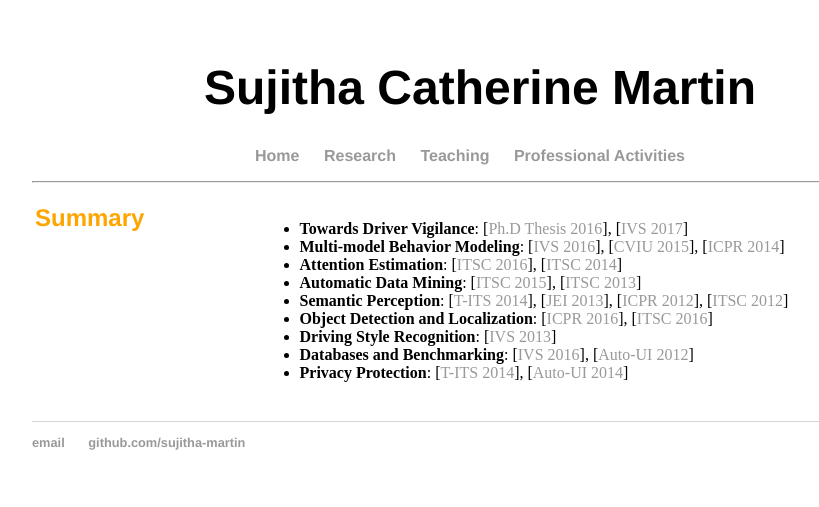
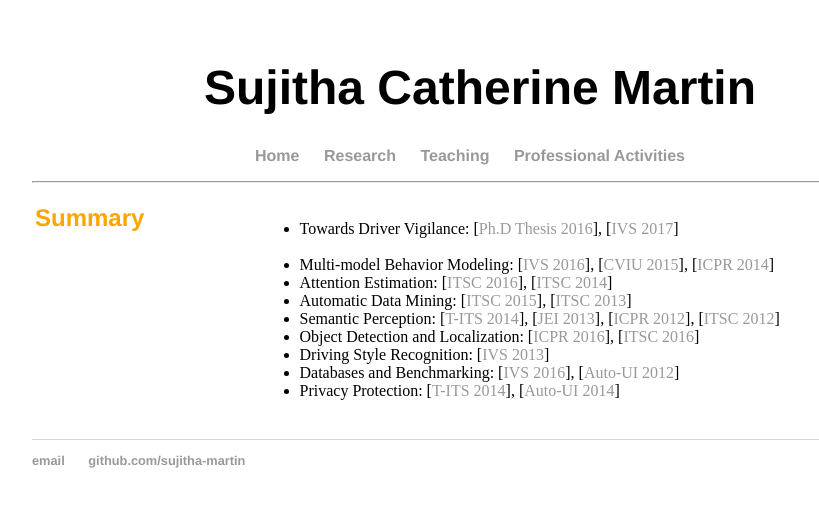
Before and after one commit to sujitha-martin/sujitha-martin.github.io, a Jekyll site: the page built from Research.html, in a window 1280 px wide. Shown: the top 507 px of the page, without its empty margins (160-979 px from the left). Built offline with Jekyll 4.4.1, drawn with Linux system fonts in a browser that asks for light colours.

```diff
--- a/Research.html
+++ b/Research.html
@@ -15,33 +15,34 @@ title: Research - Sujitha Martin
 	    <td  width="75%">
 	      <div class="paragraph" style="text-align:left;">
 		<ul>
-		  <li><strong>Towards Driver Vigilance</strong>:
+		  <li>Towards Driver Vigilance:
 		    [<a href="http://cvrr.ucsd.edu/scmartin/Dissertation_Sujitha_Martin_Final.pdf">Ph.D Thesis 2016</a>],
 		    [<a href="">IVS 2017</a>]
-		  <li><strong>Multi-model Behavior Modeling</strong>:
+		    <br /><br/>
+		  <li>Multi-model Behavior Modeling:
 		    [<a href="http://cvrr.ucsd.edu/publications/2016/0406.pdf">IVS 2016</a>],
 		    [<a href="http://cvrr.ucsd.edu/publications/2014/CVIUpredict.pdf">CVIU 2015</a>],
 		    [<a href="http://cvrr.ucsd.edu/publications/2014/headhandeye.pdf">ICPR 2014</a>]
-		  <li><strong>Attention Estimation</strong>:
+		  <li>Attention Estimation:
 		    [<a href="http://cvrr.ucsd.edu/publications/2016/VasliMartinTrivediITSC2016.pdf">ITSC 2016</a>],
 		    [<a href="http://cvrr.ucsd.edu/publications/2014/TawariMoegelmoseMartinMoeslundTrivedi_ITSC2014.pdf">ITSC 2014</a>]
-		  <li><strong>Automatic Data Mining</strong>:
+		  <li>Automatic Data Mining:
 		    [<a href="http://cvrr.ucsd.edu/publications/2015/MartinOhnbarTrivedi_ITSC2015.pdf">ITSC 2015</a>],
 		    [<a href="http://cvrr.ucsd.edu/publications/2013/SatzodaDriveAnalysis13.pdf">ITSC 2013</a>]
-		  <li><strong>Semantic Perception</strong>:
+		  <li>Semantic Perception:
 		    [<a href="http://cvrr.ucsd.edu/publications/2014/TawariMartinTrivedi_IEEETITS2014.pdf">T-ITS 2014</a>],
 		    [<a href="http://cvrr.ucsd.edu/publications/2013/hand_JEI13.pdf">JEI 2013</a>],
 		    [<a href="http://cvrr.ucsd.edu/publications/2012/Martin_ICPR2012.pdf">ICPR 2012</a>],
-        [<a href="http://cvrr.ucsd.edu/publications/2012/Martin_ITSC2012.pdf">ITSC 2012</a>]
-		  <li><strong>Object Detection and Localization</strong>:
+                    [<a href="http://cvrr.ucsd.edu/publications/2012/Martin_ITSC2012.pdf">ITSC 2012</a>]
+		  <li>Object Detection and Localization:
 		    [<a href="http://cvrr.ucsd.edu/publications/2016/YuenMartinTrivediICPR2016.pdf">ICPR 2016</a>],
 		    [<a href="http://cvrr.ucsd.edu/publications/2016/YuenMartinTrivediITSC2016.pdf">ITSC 2016</a>]
-		  <li><strong>Driving Style Recognition</strong>:
+		  <li>Driving Style Recognition:
 		    [<a href="http://cvrr.ucsd.edu/publications/2013/LarrySujithaTrivedi_IV13.pdf">IVS 2013</a>]
-		  <li><strong>Databases and Benchmarking</strong>:
+		  <li>Databases and Benchmarking:
 		    [<a href="http://cvrr.ucsd.edu/publications/2016/0411.pdf">IVS 2016</a>],
 		    [<a href="http://cvrr.ucsd.edu/publications/2012/Martin_AutoUI2012.pdf">Auto-UI 2012</a>]
-		  <li><strong>Privacy Protection</strong>:
+		  <li>Privacy Protection:
 		    [<a href="http://cvrr.ucsd.edu/publications/2014/MartinTawariTrivedi_IEEETITS2014.pdf">T-ITS 2014</a>],
 		    [<a href="http://cvrr.ucsd.edu/publications/2014/MartinTawariTrivedi_AutoUI2014.pdf">Auto-UI 2014</a>]
 		      </ul>
```
